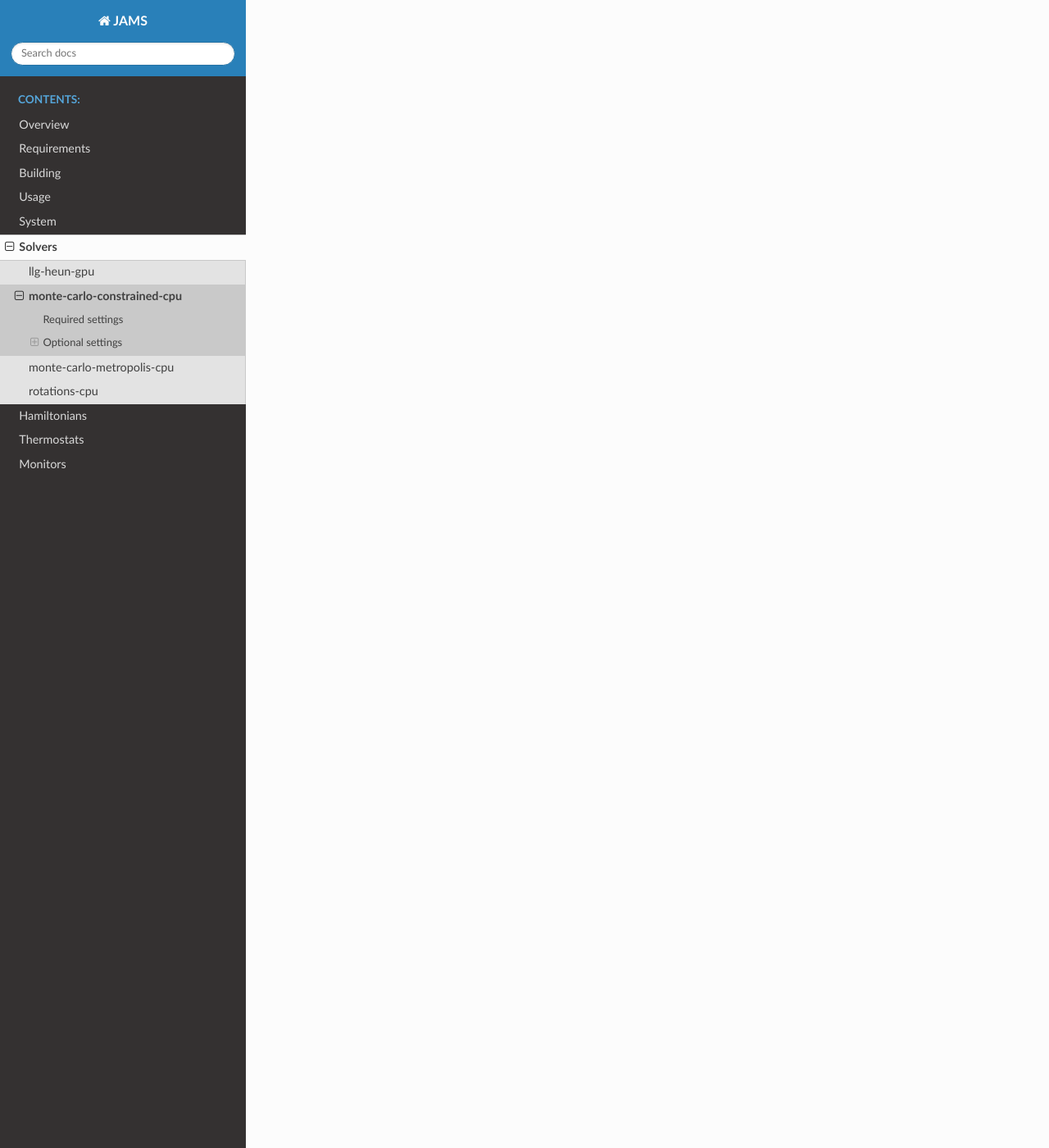
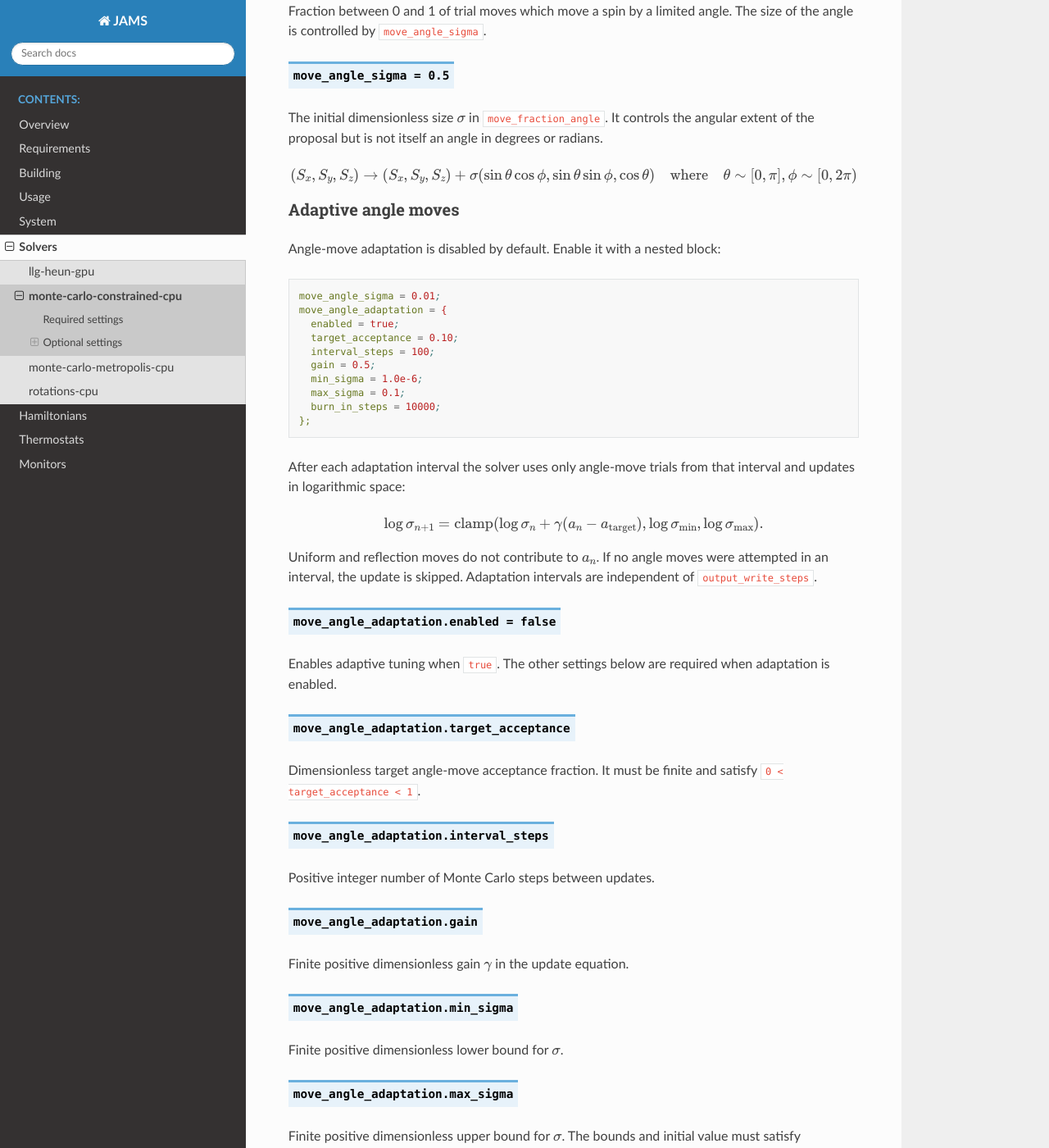
Before and after one commit to stonerlab/jams, a Sphinx documentation site: the page built from docs/source/solvers/monte-carlo-constrained-cpu.rst, in a window 1280 px wide and 1400 px high, scrolled down 5285 px. Shown: the whole window at 82% size. Built offline with Sphinx 7.4.7 and the Read the Docs theme 3.1.0, drawn with Linux system fonts in a browser that asks for light colours; some of the changed text lies outside the part shown.

Commit message:
Add Q=0 plane constraints and adaptive CMC moves
Preserve spin-spiral plane grouping at zero wavevector using an explicit propagation direction, with validation and initialization logging.

Add opt-in log-space move-angle adaptation with angle-only acceptance statistics and finite-temperature burn-in freezing. Factor reusable configuration and vector validation helpers, and add focused unit tests, integration tests, documentation, and example configurations.

Tests: 59 ConstrainedMCSolver tests; Vec is_finite low-level test; git diff --check.

```diff
--- a/docs/source/solvers/monte-carlo-constrained-cpu.rst
+++ b/docs/source/solvers/monte-carlo-constrained-cpu.rst
@@ -66,6 +66,15 @@ The wavevector is specified in cycles per unit cell, so the factor
 unit-cell coordinate, not merely by target direction: planes separated by a
 full turn remain independent constraints.
 
+The same plane grouping is also available at :math:`Q=0`. In this case every
+plane has target direction :math:`\hat{\vec{c}}_0`, but each plane remains a
+separate constrained collective vector and compensation spins are still
+selected from that plane. This is deliberately different from ``"global"``
+mode, which constrains only the collective vector summed over the complete
+supercell. Use the plane-constrained :math:`Q=0` form when a zero-wavevector
+reference must have the same constrained degrees of freedom as finite-
+:math:`Q` spin-spiral calculations.
+
 This Monte Carlo solver moves **two** spins for every trial. We define One Monte
 Carlo step as one trial move of every spin on average. Therefore `num_spins/2`
 trial moves of pairs of spins are made for each Monte Carlo step.
@@ -126,8 +135,14 @@ or explicitly select the material transforms with
 .. describe:: cmc_spiral_wavevector
 
 Required only when ``cmc_constraint_mode = "spin_spiral"``. A three-component
-reciprocal-lattice vector in cycles per unit cell. Exactly one component must
-be finite and nonzero; oblique and zero wavevectors are rejected.
+reciprocal-lattice vector in cycles per unit cell. Every component must be
+finite and at most one component may be nonzero; oblique wavevectors are
+rejected.
+
+For a nonzero wavevector, the propagation direction is inferred from its
+nonzero component as before. For a zero wavevector,
+``cmc_spiral_propagation_direction`` is required so that the solver knows how
+to construct the constraint planes. A zero wavevector is always commensurate.
 
 If propagation direction :math:`d` is periodic and contains :math:`L_d` unit
 cells, the spiral must satisfy
@@ -138,6 +153,15 @@ cells, the spiral must satisfy
 The numerical distance from :math:`q_dL_d` to the nearest integer may not
 exceed :math:`10^{-8}`. An arbitrary wavelength is allowed when the
 propagation direction has open boundaries.
+
+.. describe:: cmc_spiral_propagation_direction
+
+An integer selecting the lattice direction normal to the constraint planes:
+``0`` for :math:`a`, ``1`` for :math:`b`, or ``2`` for :math:`c`. This setting
+is mandatory when ``cmc_spiral_wavevector = [0.0, 0.0, 0.0]``.
+
+For a nonzero wavevector this setting is optional. If supplied, it must agree
+with the direction inferred from the nonzero wavevector component.
 
 .. describe:: cmc_spiral_axis
 
@@ -159,6 +183,35 @@ the :math:`a` direction is configured with
 
 Every constrained plane must contain at least two nonzero-moment spins so that
 a compensation spin is available.
+
+For example, the following configurations produce plane-constrained
+:math:`Q=0` references normal to the :math:`a`, :math:`b`, and :math:`c`
+directions, respectively:
+
+.. code-block:: cfg
+
+    cmc_constraint_mode = "spin_spiral";
+    cmc_spiral_wavevector = [0.0, 0.0, 0.0];
+    cmc_spiral_axis = [0.0, 0.0, 1.0];
+    cmc_spiral_propagation_direction = 0; // a planes
+
+.. code-block:: cfg
+
+    cmc_constraint_mode = "spin_spiral";
+    cmc_spiral_wavevector = [0.0, 0.0, 0.0];
+    cmc_spiral_axis = [0.0, 0.0, 1.0];
+    cmc_spiral_propagation_direction = 1; // b planes
+
+.. code-block:: cfg
+
+    cmc_constraint_mode = "spin_spiral";
+    cmc_spiral_wavevector = [0.0, 0.0, 0.0];
+    cmc_spiral_axis = [0.0, 0.0, 1.0];
+    cmc_spiral_propagation_direction = 2; // c planes
+
+The spiral axis is still required, finite, nonzero, and normalised internally
+at :math:`Q=0`, even though it has no numerical effect when every phase is
+zero.
 
 .. describe:: cmc_constraint_tolerance = 1e-6
 
@@ -210,10 +263,92 @@ The size of the angle is controlled by  :code:`move_angle_sigma`.
 
 .. describe:: move_angle_sigma = 0.5
 
-The size of :math:`\sigma` in :code:`move_fraction_angle`.
+The initial dimensionless size :math:`\sigma` in
+:code:`move_fraction_angle`. It controls the angular extent of the proposal
+but is not itself an angle in degrees or radians.
 
 .. math::
 	  (S_x, S_y, S_z) \rightarrow (S_x, S_y, S_z) + \sigma(\sin\theta\cos\phi, \sin\theta\sin\phi, \cos\theta) \quad \mathrm{where}\quad \theta\sim[0,\pi],\phi\sim[0,2\pi)
+
+Adaptive angle moves
+""""""""""""""""""""
+
+Angle-move adaptation is disabled by default. Enable it with a nested block:
+
+.. code-block:: cfg
+
+    move_angle_sigma = 0.01;
+    move_angle_adaptation = {
+      enabled = true;
+      target_acceptance = 0.10;
+      interval_steps = 100;
+      gain = 0.5;
+      min_sigma = 1.0e-6;
+      max_sigma = 0.1;
+      burn_in_steps = 10000;
+    };
+
+After each adaptation interval the solver uses only angle-move trials from
+that interval and updates in logarithmic space:
+
+.. math::
+
+    \log\sigma_{n+1} = \operatorname{clamp}\!\left(
+      \log\sigma_n + \gamma(a_n-a_{\mathrm{target}}),
+      \log\sigma_{\min}, \log\sigma_{\max}\right).
+
+Uniform and reflection moves do not contribute to :math:`a_n`. If no angle
+moves were attempted in an interval, the update is skipped. Adaptation
+intervals are independent of ``output_write_steps``.
+
+.. describe:: move_angle_adaptation.enabled = false
+
+Enables adaptive tuning when ``true``. The other settings below are required
+when adaptation is enabled.
+
+.. describe:: move_angle_adaptation.target_acceptance
+
+Dimensionless target angle-move acceptance fraction. It must be finite and
+satisfy ``0 < target_acceptance < 1``.
+
+.. describe:: move_angle_adaptation.interval_steps
+
+Positive integer number of Monte Carlo steps between updates.
+
+.. describe:: move_angle_adaptation.gain
+
+Finite positive dimensionless gain :math:`\gamma` in the update equation.
+
+.. describe:: move_angle_adaptation.min_sigma
+
+Finite positive dimensionless lower bound for :math:`\sigma`.
+
+.. describe:: move_angle_adaptation.max_sigma
+
+Finite positive dimensionless upper bound for :math:`\sigma`. The bounds and
+initial value must satisfy
+``min_sigma <= move_angle_sigma <= max_sigma``.
+
+.. describe:: move_angle_adaptation.burn_in_steps
+
+Positive integer burn-in duration in Monte Carlo steps, no greater than
+``max_steps``. At nonzero temperature this setting is mandatory: adaptation
+uses only the burn-in samples and the proposal width is frozen before
+production sampling. A final partial interval is updated at the burn-in
+boundary before freezing.
+
+At zero temperature ``burn_in_steps`` is optional. If omitted, adaptation
+continues for the complete constrained minimisation; if present, it freezes at
+the specified boundary. Unrestricted zero-temperature adaptation is intended
+for minimisation, not equilibrium sampling. A runtime guard stops a run if its
+temperature changes from zero to nonzero while unrestricted adaptation is
+active.
+
+The solver logs every update, skipped interval, reached bound, and frozen
+production value. Adaptive counters and the current :math:`\sigma` are not
+serialised by the existing restart mechanism. A restarted process therefore
+begins again from the configured ``move_angle_sigma``; only the restored spin
+configuration is retained.
 
 .. describe:: move_fraction_reflection = 0.0
 
```
Also changed, not shown: 11 other files.
